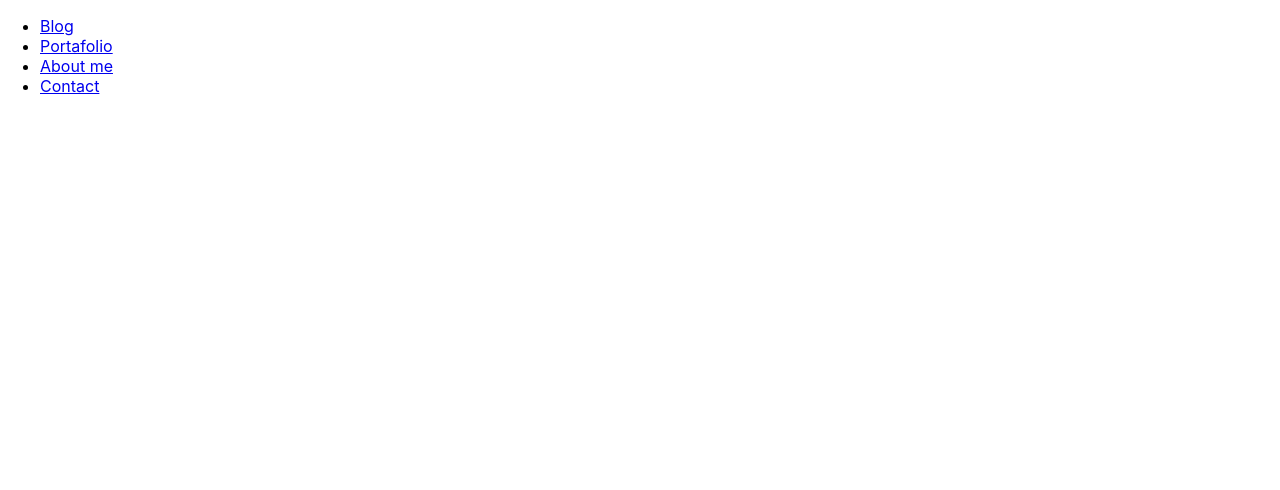
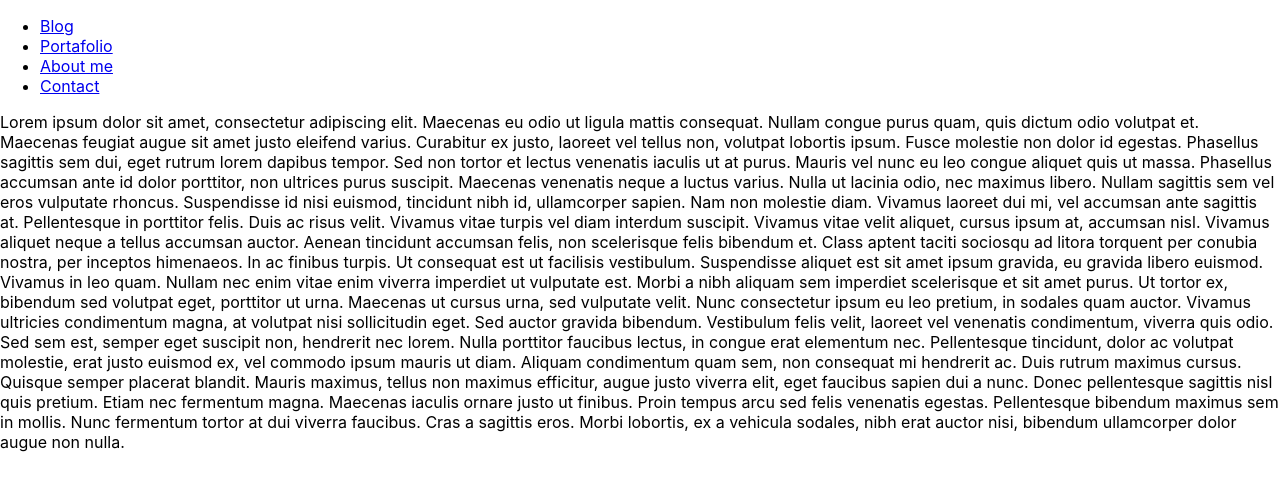
Before and after one commit to sgq995/sgq995.github.io, a React (Create React App) app: page / in a window 1280 px wide. Shown: the top 490 px of the page. Built offline with nearby package versions, Linux system fonts and the light colour scheme.

Commit message:
feat: Added body style and lorem ipsum to index

```diff
--- a/src/App.js
+++ b/src/App.js
@@ -1,13 +1,27 @@
 import React from 'react';
 
-import logo from './logo.svg';
 import './App.css';
 
 import Nav from './Nav';
 
 function App() {
   return (
-    <Nav />
+    <React.Fragment>
+      <Nav />
+      <main>
+        <p>
+        Lorem ipsum dolor sit amet, consectetur adipiscing elit. Maecenas eu odio ut ligula mattis consequat. Nullam congue purus quam, quis dictum odio volutpat et. Maecenas feugiat augue sit amet justo eleifend varius. Curabitur ex justo, laoreet vel tellus non, volutpat lobortis ipsum. Fusce molestie non dolor id egestas. Phasellus sagittis sem dui, eget rutrum lorem dapibus tempor. Sed non tortor et lectus venenatis iaculis ut at purus.
+
+Mauris vel nunc eu leo congue aliquet quis ut massa. Phasellus accumsan ante id dolor porttitor, non ultrices purus suscipit. Maecenas venenatis neque a luctus varius. Nulla ut lacinia odio, nec maximus libero. Nullam sagittis sem vel eros vulputate rhoncus. Suspendisse id nisi euismod, tincidunt nibh id, ullamcorper sapien. Nam non molestie diam. Vivamus laoreet dui mi, vel accumsan ante sagittis at.
+
+Pellentesque in porttitor felis. Duis ac risus velit. Vivamus vitae turpis vel diam interdum suscipit. Vivamus vitae velit aliquet, cursus ipsum at, accumsan nisl. Vivamus aliquet neque a tellus accumsan auctor. Aenean tincidunt accumsan felis, non scelerisque felis bibendum et. Class aptent taciti sociosqu ad litora torquent per conubia nostra, per inceptos himenaeos. In ac finibus turpis. Ut consequat est ut facilisis vestibulum. Suspendisse aliquet est sit amet ipsum gravida, eu gravida libero euismod. Vivamus in leo quam. Nullam nec enim vitae enim viverra imperdiet ut vulputate est. Morbi a nibh aliquam sem imperdiet scelerisque et sit amet purus. Ut tortor ex, bibendum sed volutpat eget, porttitor ut urna. Maecenas ut cursus urna, sed vulputate velit.
+
+Nunc consectetur ipsum eu leo pretium, in sodales quam auctor. Vivamus ultricies condimentum magna, at volutpat nisi sollicitudin eget. Sed auctor gravida bibendum. Vestibulum felis velit, laoreet vel venenatis condimentum, viverra quis odio. Sed sem est, semper eget suscipit non, hendrerit nec lorem. Nulla porttitor faucibus lectus, in congue erat elementum nec. Pellentesque tincidunt, dolor ac volutpat molestie, erat justo euismod ex, vel commodo ipsum mauris ut diam. Aliquam condimentum quam sem, non consequat mi hendrerit ac. Duis rutrum maximus cursus. Quisque semper placerat blandit. Mauris maximus, tellus non maximus efficitur, augue justo viverra elit, eget faucibus sapien dui a nunc.
+
+Donec pellentesque sagittis nisl quis pretium. Etiam nec fermentum magna. Maecenas iaculis ornare justo ut finibus. Proin tempus arcu sed felis venenatis egestas. Pellentesque bibendum maximus sem in mollis. Nunc fermentum tortor at dui viverra faucibus. Cras a sagittis eros. Morbi lobortis, ex a vehicula sodales, nibh erat auctor nisi, bibendum ullamcorper dolor augue non nulla.
+        </p>
+      </main>
+    </React.Fragment>
   );
 }
 
--- a/src/index.css
+++ b/src/index.css
@@ -1,15 +1,31 @@
 :root {
-  font-size: 16px;
+  /* font-size: 16px; */
+  font-size: 1em;
   font-family: -apple-system, BlinkMacSystemFont, 'Segoe UI', Roboto, Oxygen, Ubuntu, Cantarell, 'Open Sans', 'Helvetica Neue', sans-serif;
+  --text-primary: #b6b6b6;
+  --text-secondary: #ececec;
+  --bg-primary: #23232e;
+  --bg-secondary: #141418;
 }
 
 body {
+  color: black;
+  background-color: white;
   margin: 0;
-  font-family: -apple-system, BlinkMacSystemFont, 'Segoe UI', 'Roboto', 'Oxygen',
-    'Ubuntu', 'Cantarell', 'Fira Sans', 'Droid Sans', 'Helvetica Neue',
-    sans-serif;
-  -webkit-font-smoothing: antialiased;
-  -moz-osx-font-smoothing: grayscale;
+  padding: 0;
+}
+
+body::-webkit-scrollbar {
+  width: 0.25rem;
+  height: 0.25rem;
+}
+
+body::-webkit-scrollbar-track {
+  background: black;
+}
+
+body::-webkit-scrollbar-thumb {
+  background: blueviolet;
 }
 
 code {
```
